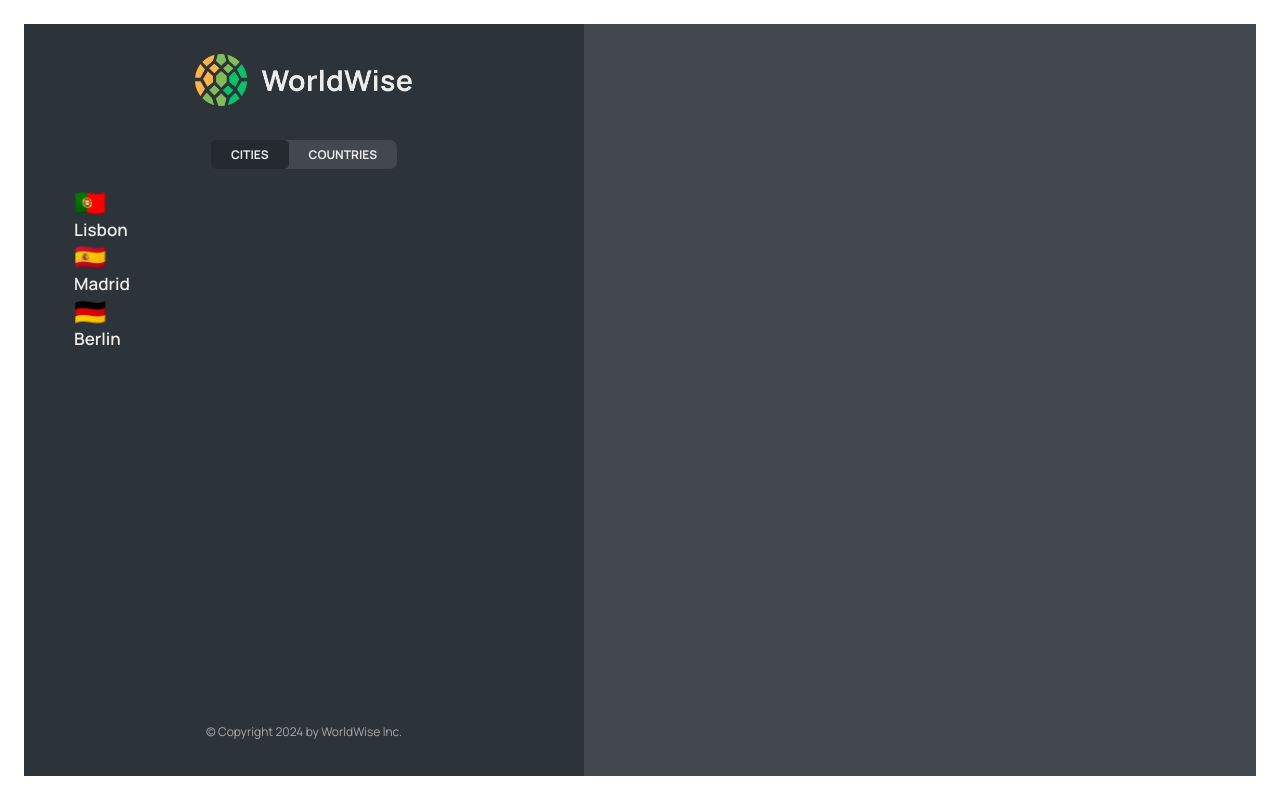
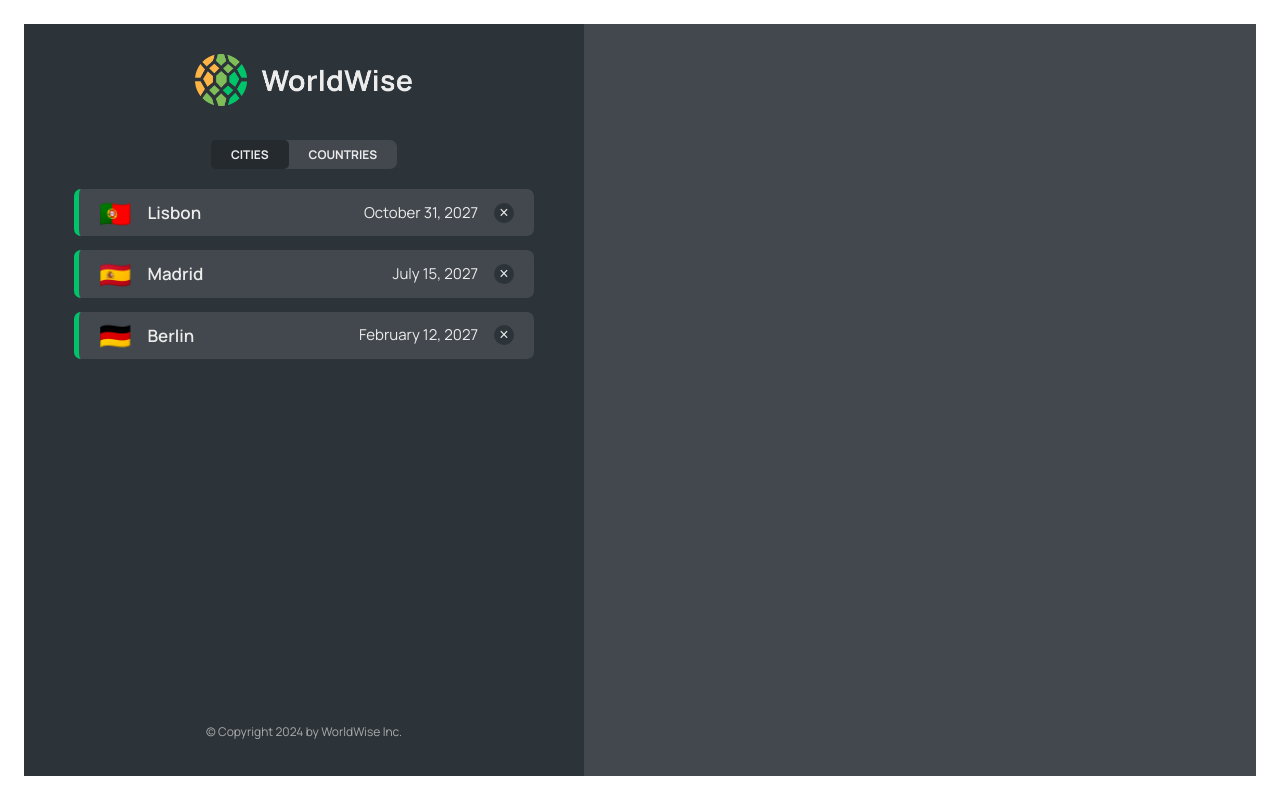
Before and after one commit to devzdevelop/worldwise, a React (Vite) app: page /app/cities in a window 1280 px wide. Built offline with nearby package versions, Linux system fonts and the light colour scheme; data requests are answered from the project's data file.

Commit message:
Implemented nested and index routes and implemented countries list

```diff
--- a/src/App.jsx
+++ b/src/App.jsx
@@ -38,7 +38,10 @@ function App() {
         <Route path='pricing' element={<Pricing />} />
         <Route path='login' element={<Login />} />
         <Route path='app' element={<AppLayout />}>
-          <Route index element={<CityList />} />
+          <Route
+            index
+            element={<CityList cities={cities} isLoading={isLoading} />}
+          />
           <Route
             path='cities'
             element={<CityList cities={cities} isLoading={isLoading} />}
--- a/src/components/CityItem.jsx
+++ b/src/components/CityItem.jsx
@@ -1,11 +1,20 @@
 import styles from './CityItem.module.css';
+
+const formatDate = (date) =>
+  new Intl.DateTimeFormat('en', {
+    day: 'numeric',
+    month: 'long',
+    year: 'numeric',
+  }).format(new Date(date));
 
 export default function CityItem({ city }) {
   const { cityName, emoji, date } = city;
   return (
-    <li className={styles.CityItem}>
+    <li className={styles.cityItem}>
       <span className={styles.emoji}>{emoji}</span>
       <h3 className={styles.name}>{cityName}</h3>
+      <time className={styles.date}>{formatDate(date)}</time>
+      <button className={styles.deleteBtn}>&times;</button>
     </li>
   );
 }
--- a/src/components/CityList.jsx
+++ b/src/components/CityList.jsx
@@ -1,15 +1,18 @@
 import CityItem from './CityItem';
 import styles from './CityList.module.css';
 import Spinner from './Spinner';
+import Message from './Message';
 export default function CityList({ cities, isLoading }) {
   if (isLoading) return <Spinner />;
 
+  if (!cities.length)
+    return <Message message='Add your first city by clicking on the map' />;
   return (
     <div className={styles.cityList}>
-      <ul>
-        {cities.map((item) => {
-          return <CityItem key={item.cityName} city={item} />;
-        })}
+      <ul className={styles.cityList}>
+        {cities.map((city) => (
+          <CityItem key={city.cityName} city={city} />
+        ))}
       </ul>
     </div>
   );
```
Also changed, not shown: data/cities copy.json (added, +40 -0 lines).
